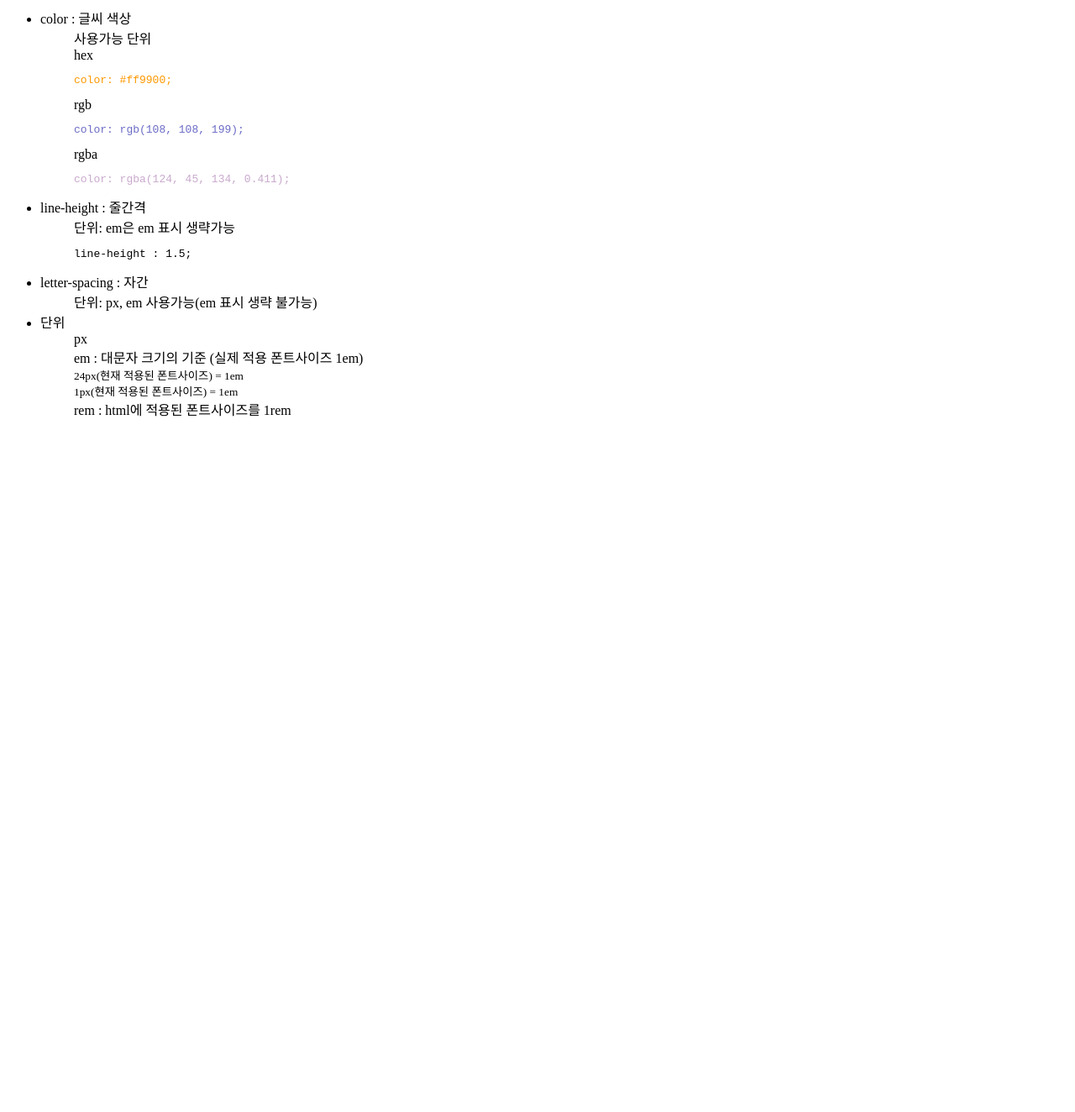
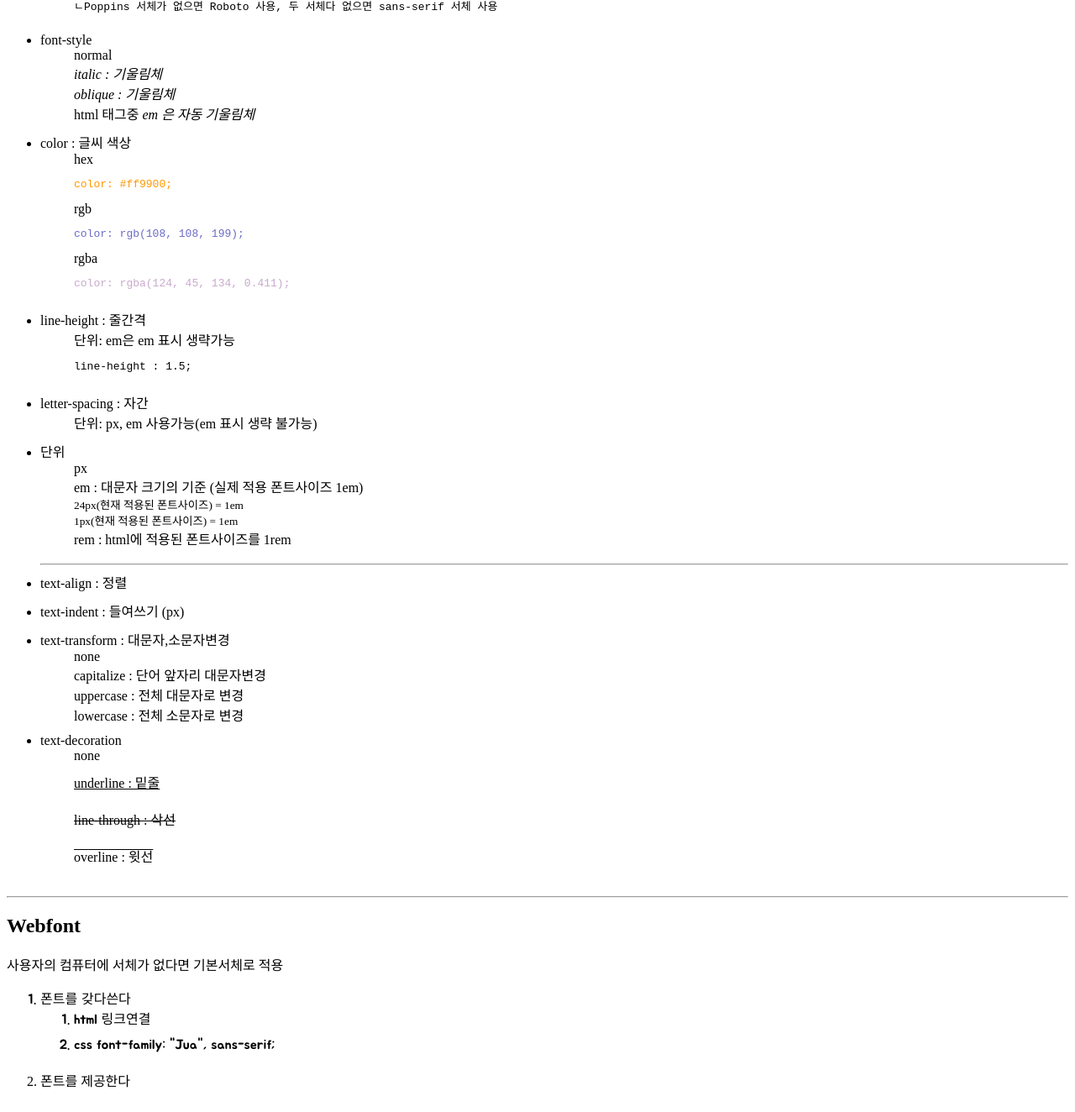
Before and after one commit to hyeah0/HTML-CSS, a plain HTML site: page cssPractice/cssTypograhy.html in a window 1280 px wide. Shown: the part 484-1808 px from the top of the page at 84% size. Before the commit the page ends 999 px from the top, so only its background shows below. Drawn offline with Linux system fonts and the light colour scheme.

Commit message:
TypograhyLibrary

```diff
--- a/cssPractice/cssTypograhy.css
+++ b/cssPractice/cssTypograhy.css
@@ -1,3 +1,7 @@
+li {
+  padding-bottom: 10px;
+}
+
 .fontweightThin {
   font-weight: 100;
 }
@@ -22,6 +26,14 @@
   font-weight: 900;
 }
 
+.fontstyleItalic {
+  font-style: italic;
+}
+
+.fontstyleOblique {
+  font-style: oblique;
+}
+
 .hex {
   color: #ff9900;
 }
@@ -31,3 +43,22 @@
 .rgba {
   color: rgba(124, 45, 134, 0.411);
 }
+
+.textdecoUnderline {
+  text-decoration: underline;
+  padding: 10px 0px;
+}
+
+.textdecoLine-through {
+  text-decoration: line-through;
+  padding: 10px 0px;
+}
+
+.textdecoOverline {
+  text-decoration: overline;
+  padding: 10px 0px;
+}
+
+.webfontGoogle {
+  font-family: "Jua", sans-serif;
+}
--- a/cssPractice/cssTypograhy.html
+++ b/cssPractice/cssTypograhy.html
@@ -6,7 +6,10 @@
     <meta name="viewport" content="width=device-width, initial-scale=1.0">
     <title>Typograhy</title>
     <link rel="stylesheet" href="cssTypograhy.css">
-</head>
+    <link rel="preconnect" href="https://fonts.googleapis.com">
+    <link rel="preconnect" href="https://fonts.gstatic.com" crossorigin>
+    <link href="https://fonts.googleapis.com/css2?family=Jua&family=Nanum+Pen+Script&display=swap" rel="stylesheet">
+    </head>
 <body>
     <div class="Typograhy">
         <h2>Typograhy = 텍스트 디자인</h2>
@@ -39,10 +42,17 @@
                     </code>
                 </dd>
             </li>
+            <!-- font-style -->
+            <li>
+                <dt>font-style</dt>
+                <dd>normal</dd>
+                <dd class="fontstyleItalic">italic : 기울림체</dd>
+                <dd class="fontstyleOblique">oblique : 기울림체</dd>
+                <dd>html 태그중 <em>em 은 자동 기울림체</em></dd>
+            </li>
             <!-- color -->
             <li>
                 <dt>color : 글씨 색상</dt>
-                <dd>사용가능 단위</dd>
                 <dd>
                     hex
                     <code>
@@ -91,10 +101,51 @@
                 </dd>
                 <dd>rem : html에 적용된 폰트사이즈를 1rem</dd>
             </li>
+            <!-- ------------ -->
+            <hr>
+            <!-- ------------ -->
+            <!-- text-align -->
+            <li>
+                <dt>text-align : 정렬</dt>
+            </li>
+            <!-- text-indent :들여쓰기-->
+            <li>
+                <dt>text-indent : 들여쓰기 (px)</dt>
+            </li>
+            <!-- text-transform : 대소문자 변경-->
+            <li>
+                <dt>text-transform : 대문자,소문자변경</dt>
+                <dd>none</dd>
+                <dd>capitalize : 단어 앞자리 대문자변경</dd>
+                <dd>uppercase : 전체 대문자로 변경</dd>
+                <dd>lowercase : 전체 소문자로 변경</dd>
+            </li>
+            <!-- text-decoration : 밑줄, 삭선-->
+            <li>
+                <dt>text-decoration</dt>
+                <dd>none</dd>
+                <dd class="textdecoUnderline">underline : 밑줄</dd>
+                <dd class="textdecoLine-through">line-through : 삭선</dd>
+                <dd class="textdecoOverline">overline : 윗선</dd>
+            </li>
         </ul>
     </div>
-    <div class="TypograhyTest">
-
+    <hr>
+    <div class="Webfont">
+        <h2>Webfont</h2>
+        <p>사용자의 컴퓨터에 서체가 없다면 기본서체로 적용</p>
+        <ol>
+            <li class="webfontGoogle">
+                폰트를 갖다쓴다
+                <ol>
+                    <li>html 링크연결</li>
+                    <li>css font-family: "Jua", sans-serif;</li>
+                </ol>
+            </li>
+            <li>
+                폰트를 제공한다
+            </li>
+        </ol>
     </div>
 </body>
 </html>
--- /dev/null
+++ b/cssPractice/cssTypograhyLibrary.css
@@ -0,0 +1,97 @@
+body {
+  font-family: "Noto Sans KR", sans-serif;
+  letter-spacing: 0.015em;
+}
+
+/* font size = fs-*/
+
+.fs-tiny {
+  font-size: 12px;
+  line-height: 1.3333333333;
+}
+
+.fs-small {
+  font-size: 14px;
+  line-height: 1.4285714286;
+}
+
+.fs-base {
+  font-size: 16px;
+  line-height: 1.5;
+}
+
+.fs-medium {
+  font-size: 18px;
+  line-height: 1.5555555556;
+}
+
+.fs-large {
+  font-size: 20px;
+  line-height: 1.6;
+}
+
+.fs-h2 {
+  font-size: 28px;
+  line-height: 1.4285714286;
+}
+
+.fs-h1 {
+  font-size: 34px;
+  line-height: 1.4117647059;
+}
+
+/* Font Weight */
+
+.fw-light,
+.fw-300 {
+  font-weight: 300;
+}
+
+.fw-regular,
+.fw-400 {
+  font-weight: 400;
+}
+
+.fw-medium,
+.fw-500 {
+  font-weight: 500;
+}
+
+.fw-bold,
+.fw-700 {
+  font-weight: 700;
+}
+
+/* Color */
+
+.text-dark {
+  color: #1f2d3d;
+}
+
+.text-primary {
+  color: #3c4858;
+}
+
+.text-secondary {
+  color: #8492a6;
+}
+
+.text-tertiary {
+  color: #c0ccda;
+}
+
+.text-white {
+  color: #fff;
+}
+
+.text-success {
+  color: #13ce66;
+}
+
+.text-error {
+  color: #ff5216;
+}
+
+.text-info {
+  color: #009eeb;
+}
```
Also changed, not shown: cssPractice/cssTypograhyLibrary.html (added, +24 -0 lines).
